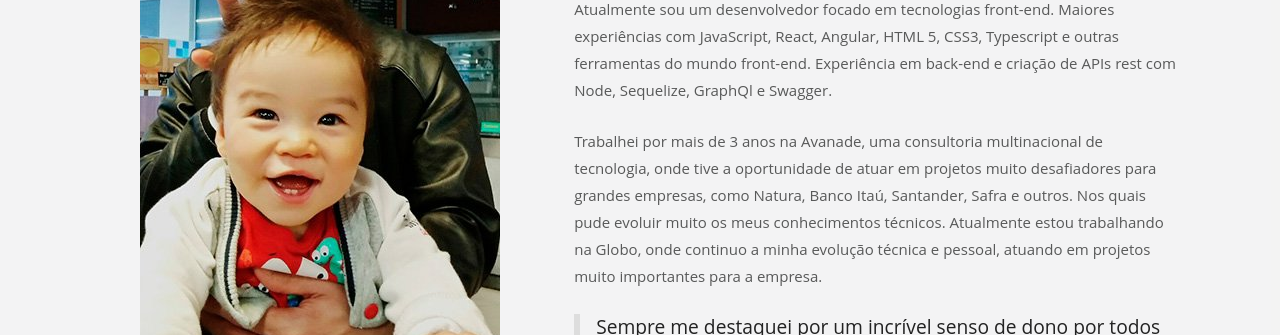
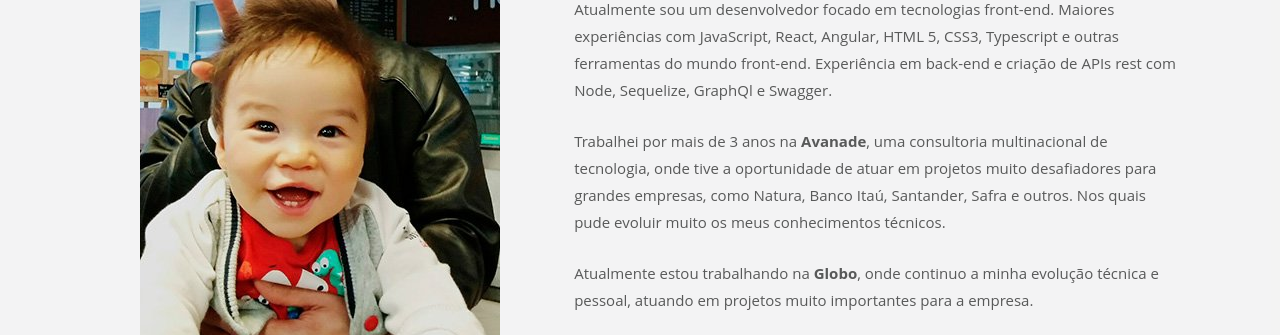
Before and after one commit to dantewebmaster/dantewebmaster.github.io, a plain HTML site: page index.html in a window 1280 px wide. Shown: the part 1630-1965 px from the top of the page. Drawn offline with Linux system fonts and the light colour scheme; files whose address does not match are found by name.

Commit message:
fix: improve resume

```diff
--- a/index.html
+++ b/index.html
@@ -127,13 +127,17 @@
                   rest com Node, Sequelize, GraphQl e Swagger.
                 </p>
                 <p>
-                  Trabalhei por mais de 3 anos na Avanade, uma consultoria
-                  multinacional de tecnologia, onde tive a oportunidade de atuar
-                  em projetos muito desafiadores para grandes empresas, como
-                  Natura, Banco Itaú, Santander, Safra e outros. Nos quais pude
-                  evoluir muito os meus conhecimentos técnicos. Atualmente estou
-                  trabalhando na Globo, onde continuo a minha evolução técnica e
-                  pessoal, atuando em projetos muito importantes para a empresa.
+                  Trabalhei por mais de 3 anos na <strong>Avanade</strong>, uma
+                  consultoria multinacional de tecnologia, onde tive a
+                  oportunidade de atuar em projetos muito desafiadores para
+                  grandes empresas, como Natura, Banco Itaú, Santander, Safra e
+                  outros. Nos quais pude evoluir muito os meus conhecimentos
+                  técnicos.
+                </p>
+                <p>
+                  Atualmente estou trabalhando na <strong>Globo</strong>, onde
+                  continuo a minha evolução técnica e pessoal, atuando em
+                  projetos muito importantes para a empresa.
                 </p>
                 <blockquote>
                   <p>
```
